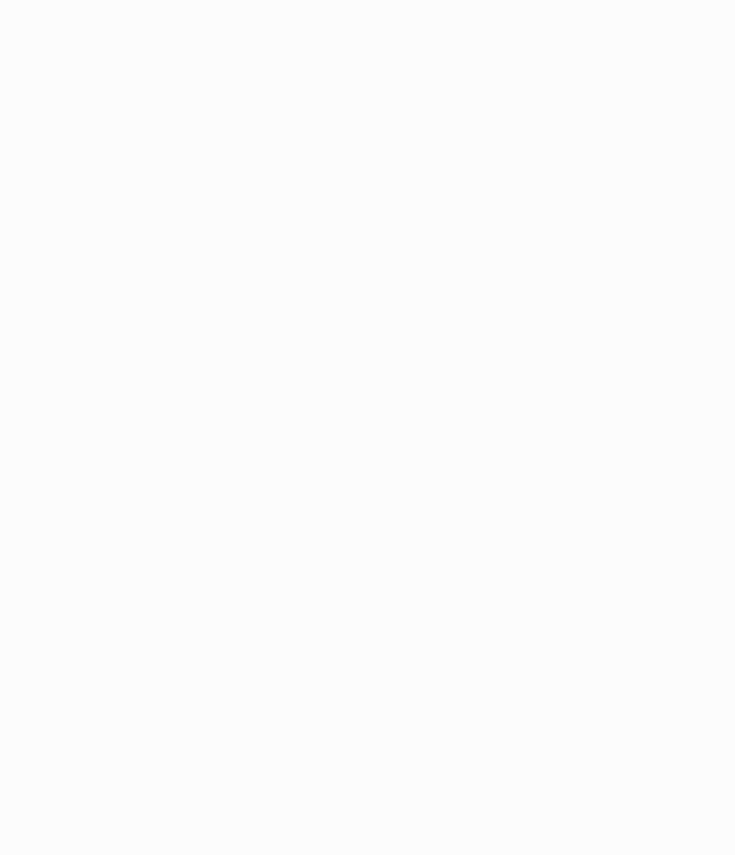
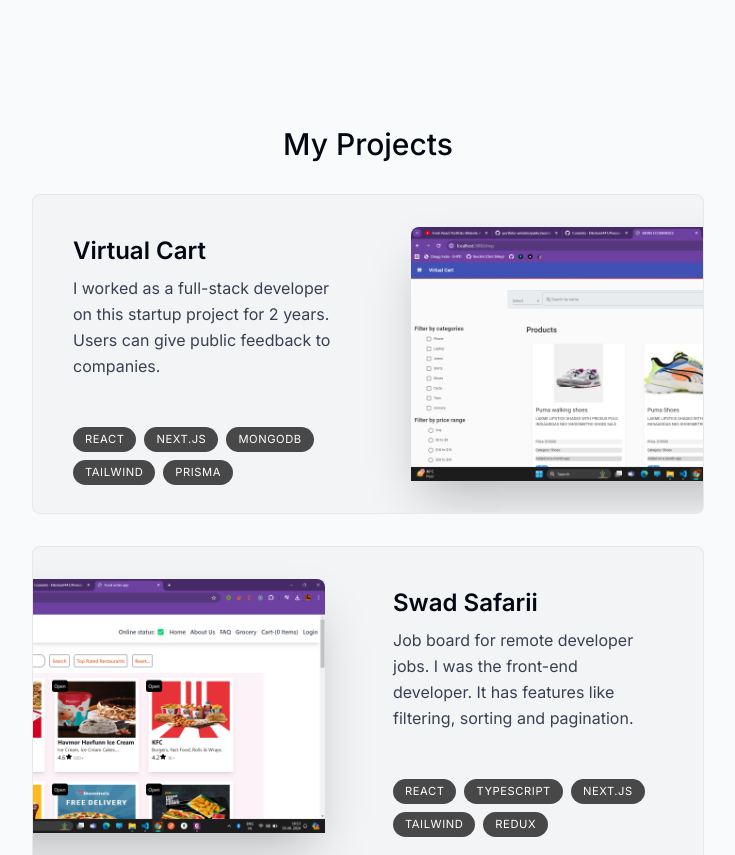
Before and after one commit to Dikshant441/Personal-Portfolio, a Next.js app: page / in a window 1280 px wide. Shown: the part 1280-2135 px from the top of the page, without its empty margins (272-1007 px from the left). Built offline with nearby package versions, Linux system fonts and the light colour scheme.

Commit message:
Project section

```diff
--- a/app/page.tsx
+++ b/app/page.tsx
@@ -1,5 +1,6 @@
 import About from "@/components/About";
 import Intro from "@/components/Intro";
+import Projects from "@/components/Projects";
 import SectionDivider from "@/components/Section-divider";
 
 
@@ -9,6 +10,7 @@
       <Intro/>
       <SectionDivider/>
       <About/>
+      <Projects/>
 
     </main>
   )
--- /dev/null
+++ b/components/Project.tsx
@@ -0,0 +1,71 @@
+"use client";
+
+import { useRef } from "react";
+import { projectsData } from "@/lib/data";
+import Image from "next/image";
+import { motion, useScroll, useTransform } from "framer-motion";
+
+type ProjectProps = (typeof projectsData)[number];
+
+export default function Project({
+  title,
+  description,
+  tags,
+  imageUrl,
+}: ProjectProps) {
+  const ref = useRef<HTMLDivElement>(null);
+  const { scrollYProgress } = useScroll({
+    target: ref,
+    offset: ["0 1", "1.33 1"],
+  });
+  const scaleProgess = useTransform(scrollYProgress, [0, 1], [0.8, 1]);
+  const opacityProgess = useTransform(scrollYProgress, [0, 1], [0.6, 1]);
+
+  return (
+    <motion.div
+      ref={ref}
+      style={{
+        scale: scaleProgess,
+        opacity: opacityProgess,
+      }}
+      className="group mb-3 sm:mb-8 last:mb-0"
+    >
+      <section className="bg-gray-100 max-w-[42rem] border border-black/5 rounded-lg overflow-hidden sm:pr-8 relative sm:h-[20rem] hover:bg-gray-200 transition sm:group-even:pl-8 ">
+        <div className="pt-4 pb-7 px-5 sm:pl-10 sm:pr-2 sm:pt-10 sm:max-w-[50%] flex flex-col h-full sm:group-even:ml-[18rem]">
+          <h3 className="text-2xl font-semibold">{title}</h3>
+          <p className="mt-2 leading-relaxed text-gray-700">
+            {description}
+          </p>
+          <ul className="flex flex-wrap mt-4 gap-2 sm:mt-auto">
+            {tags.map((tag, index) => (
+              <li
+                className="bg-black/[0.7] px-3 py-1 text-[0.7rem] uppercase tracking-wider text-white rounded-full"
+                key={index}
+              >
+                {tag}
+              </li>
+            ))}
+          </ul>
+        </div>
+
+        <Image
+          src={imageUrl}
+          alt="Project I worked on"
+          quality={95}
+          className="absolute hidden sm:block top-8 -right-40 w-[28.25rem] rounded-t-lg shadow-2xl
+        transition
+        group-hover:scale-[1.04]
+        group-hover:-translate-x-3
+        group-hover:translate-y-3
+        group-hover:-rotate-2
+
+        group-even:group-hover:translate-x-3
+        group-even:group-hover:translate-y-3
+        group-even:group-hover:rotate-2
+
+        group-even:right-[initial] group-even:-left-40"
+        />
+      </section>
+    </motion.div>
+  );
+}
--- /dev/null
+++ b/components/Projects.tsx
@@ -0,0 +1,21 @@
+"use client";
+
+import React from "react";
+import SectionHeading from "./Section-heading";
+import { projectsData } from "@/lib/data";
+import Project from "./Project";
+
+export default function Projects() {
+    return (
+        <section className="scroll-mt-28 mb-28">
+      <SectionHeading>My projects</SectionHeading>
+      <div>
+        {projectsData.map((project, index) => (
+          <React.Fragment key={index}>
+            <Project {...project} />
+          </React.Fragment>
+        ))}
+      </div>
+    </section>
+    );
+};
```
